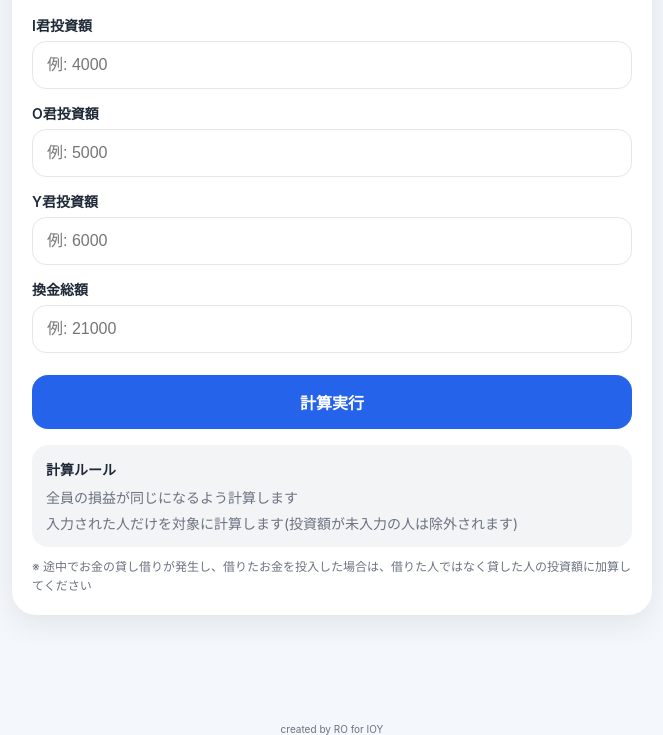
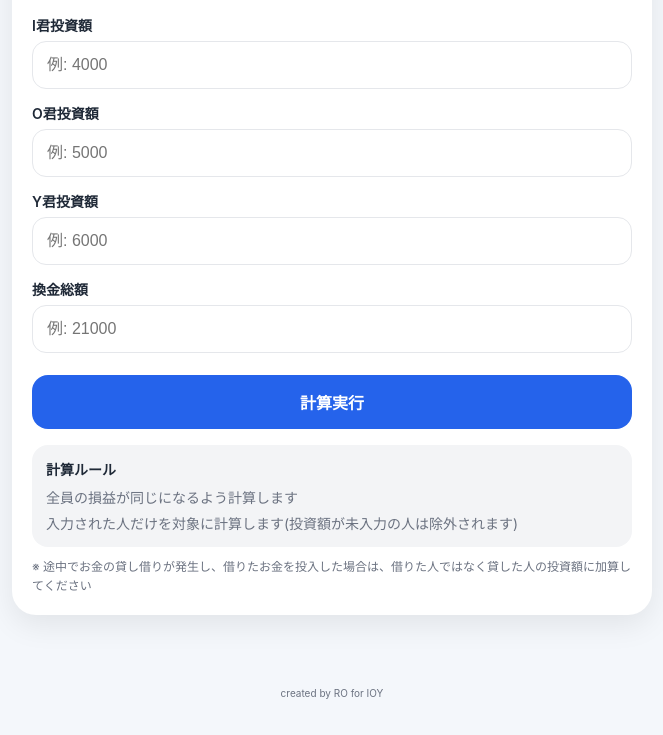
Before and after one commit to rogh1231/ioy, a plain HTML site: page index.html in a window 1280 px wide. Shown: the part 78-813 px from the top of the page, without its empty margins (308-971 px from the left). Drawn offline with Linux system fonts and the light colour scheme.

Commit message:
Update index.html
update index.html

```diff
--- a/index.html
+++ b/index.html
@@ -490,7 +490,7 @@
       inputScreen.classList.remove('hidden');
     });
   </script>
-  <div style="text-align:center; color:#6b7280; font-size:10px; margin-top:1px;">
+  <div style="text-align:center; color:#6b7280; font-size:10px; margin-top:-35px;">
     created by RO for IOY
   </div>
 </body>
```
